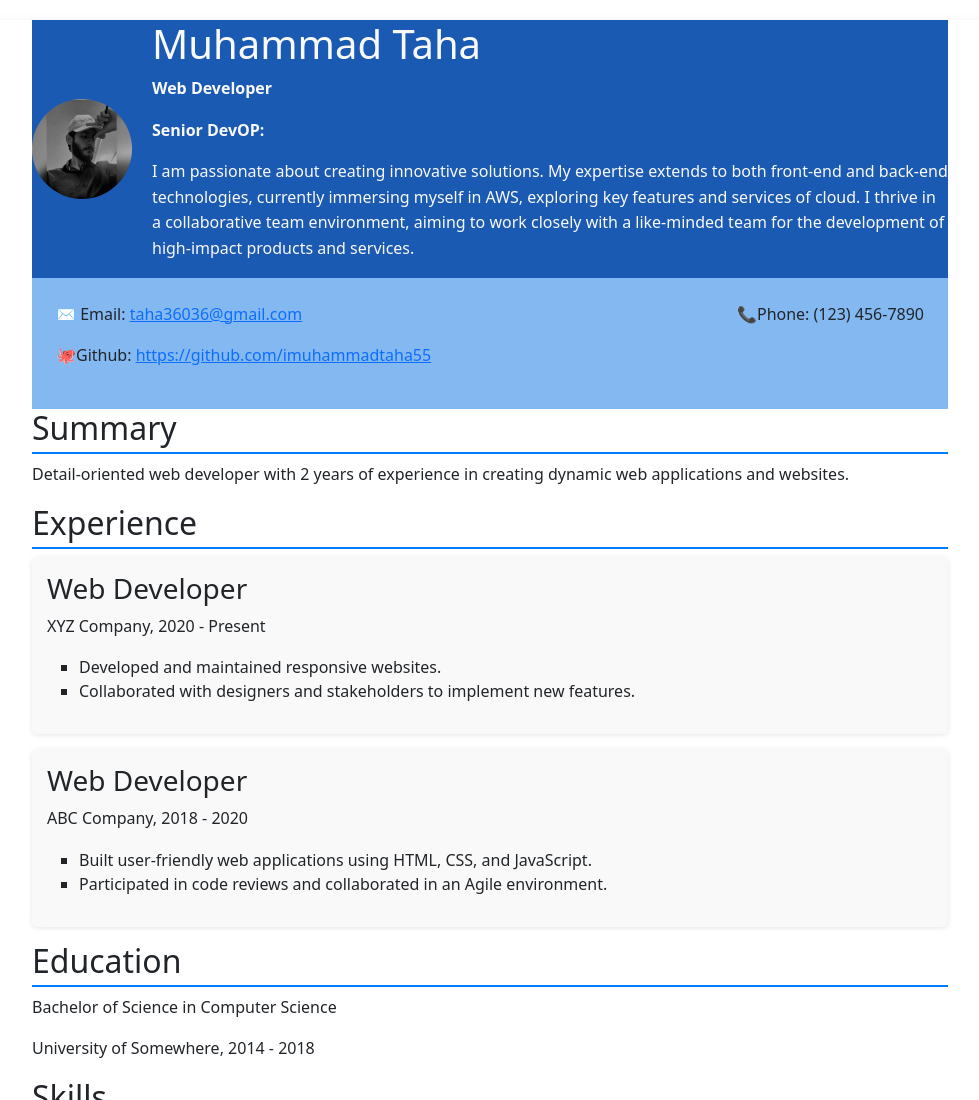
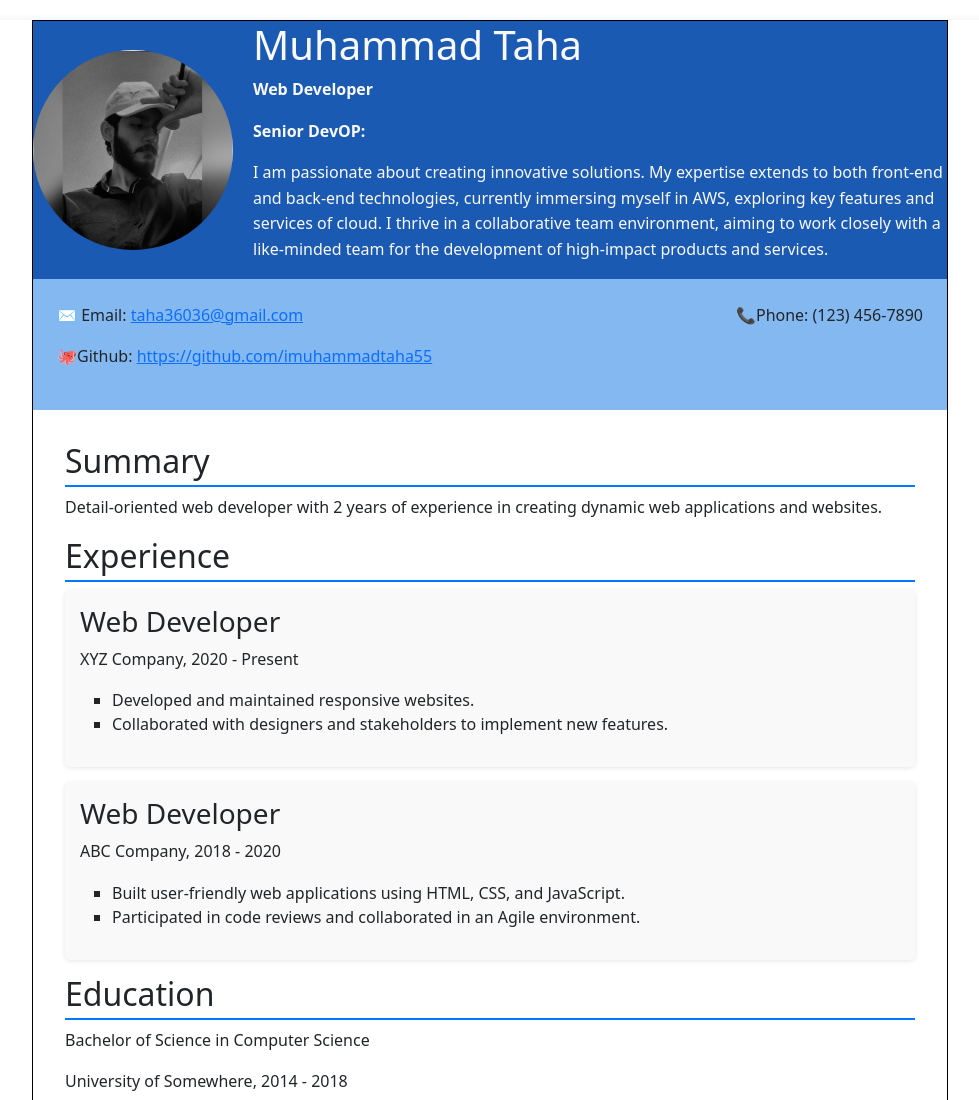
Before and after one commit to imuhammadtaha55/My-resume, a plain HTML site: page index.html in a window 1280 px wide. Shown: the top 1100 px of the page, without its empty margins (150-1129 px from the left). Drawn offline with Linux system fonts and the light colour scheme.

Commit message:
update the code

```diff
--- a/index.html
+++ b/index.html
@@ -12,7 +12,9 @@
 
 <body>
     <div class="container" style="padding: 0 7rem">
-        <header class="header" style="display: flex; align-items: center; justify-content: space-between;">
+        <div style="border :1px solid black;">
+
+        <header class="firstheader" style="display: flex; align-items: center; justify-content: space-between;">
             <img src="Screenshot 2023-10-17 025459.png" alt="Profile Picture" class="profile-pic">
             <div class="info">
                 <h1>Muhammad Taha </h1>
@@ -36,7 +38,7 @@
              </div>
 
         </div>
-
+<div style="padding: 2rem;">
         <section class="summary">
             <h2>Summary</h2>
             <p>Detail-oriented web developer with 2 years of experience in creating dynamic web applications and
@@ -120,8 +122,9 @@
                 </div>
             </div>
         </section>
-
     </div>
+    </div>
+</div>
 </body>
 
 </html>
--- a/main.css
+++ b/main.css
@@ -19,17 +19,18 @@ body {
     box-shadow: 0 2px 10px rgba(0, 0, 0, 0.1);
     }
 
-    .header {
+    .firstheader {
         display: flex;
         align-items: center;
+        justify-content: space-evenly;
         color: #f9f9f9;
 
     background-color: rgb(27, 90, 179);
     }
 
 .profile-pic {
-    width: 100px;
-    height: 100px;
+    width: 200px;
+    height: 200px;
     border-radius: 50%;
     margin-right: 20px;
 }
```
